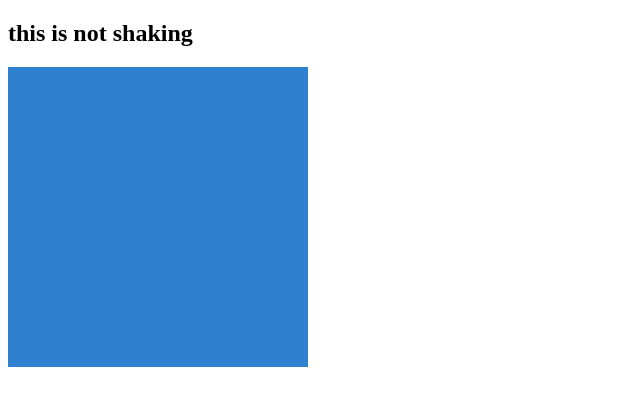
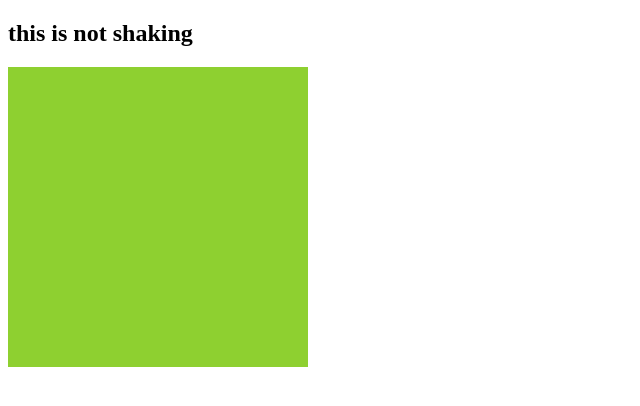
Before and after one commit to fuccic/hackmonica, a website: page public/index.html in a window 1280 px wide. Shown: the whole page, without its empty margins (0-640 px from the left). Drawn offline with nearby package versions, Linux system fonts and the light colour scheme.

Commit message:
shaking practice

```diff
--- a/public/style.css
+++ b/public/style.css
@@ -1,7 +1,7 @@
 #box {
 width: 300px;
 height: 300px;
-background-color: rgb(48, 128, 208);
+background-color: rgb(142, 208, 48);
 }
 
 div {
```
